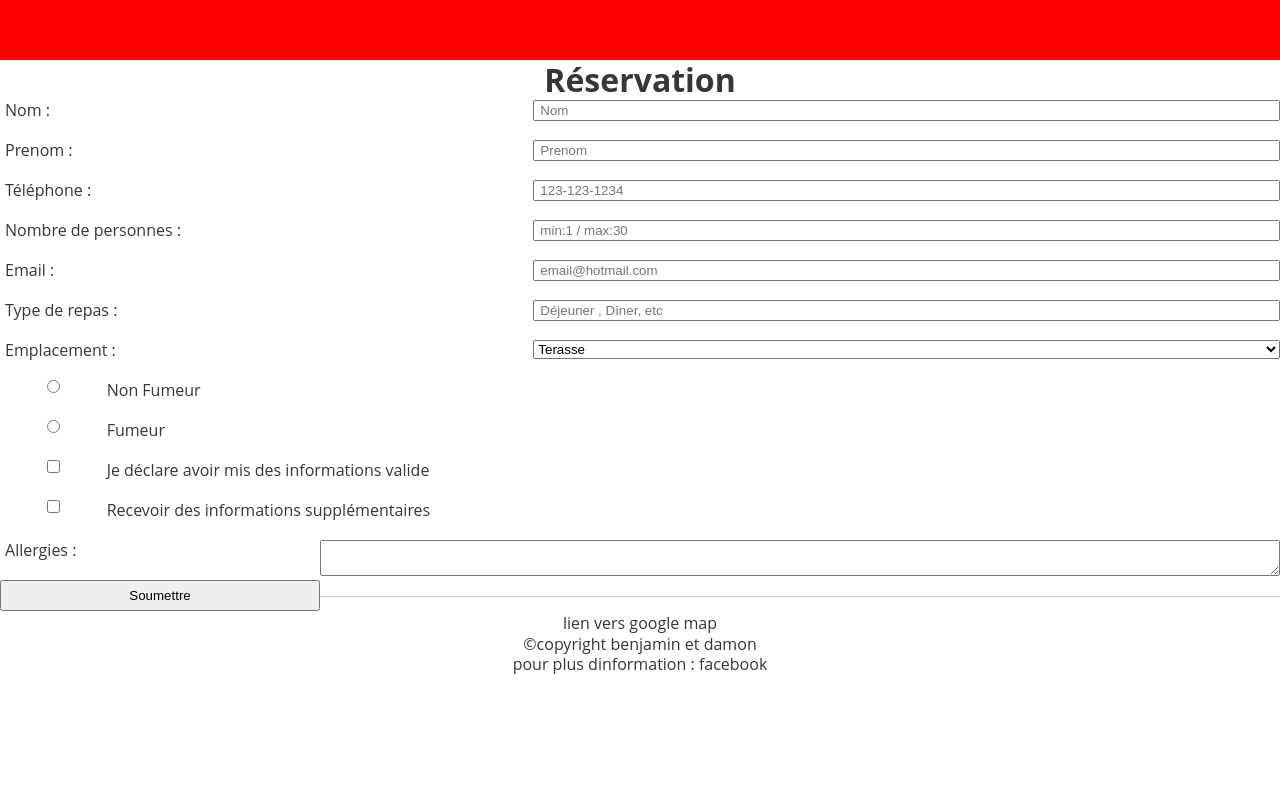
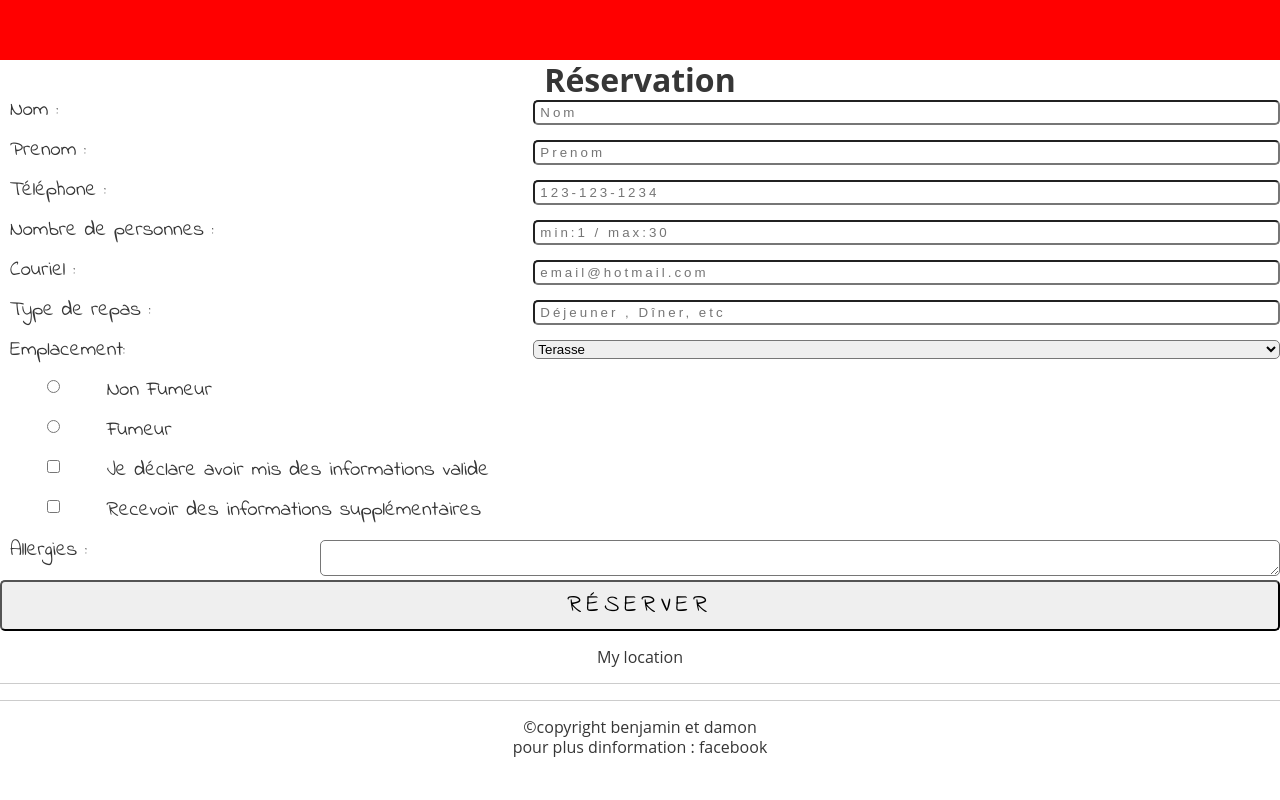
Before and after one commit to quebecyo/TP-BEN-DAMON-HTML5-CSS3, a PHP site: page /form.html in a window 1280 px wide. Run offline with PHP 8.4, Linux system fonts and the light colour scheme.

Commit message:
update 3.2

```diff
--- a/css/style.css
+++ b/css/style.css
@@ -1,27 +1,9 @@
-html, body, body div, span, object, iframe, h1, h2, h3, h4, h5, h6, p, a, blockquote, pre, abbr, address, cite, code, del, dfn, em, img, ins, kbd, q, samp, small, strong, sub, sup, var, b, i, dl, dt, dd, ol, ul, li, fieldset, form, label, legend, table, caption, tbody, tfoot, thead, tr, th, td, article, aside, figure, footer, header, hgroup, menu, nav, section, time, mark, audio, video {
-    background: transparent;
-    border: 0;
-    font-size: 100%;
-    margin: 0;
-    outline: 0;
-    padding: 0;
-    vertical-align: text-top;
+aside, div, section, header, footer, nav {
+	display: block;
 }
-a:link,
-a:visited,
-a:hover,
-a:focus{
-	text-decoration: none;
-}
-
 *{
 	box-sizing: border-box;
 }
-
-aside, div, section, header, footer, nav {
-	display: block;
-}
-
 header{
 	width: 100%;
 	background-color: red;
@@ -47,14 +29,23 @@ h1{
 #wrapper_first section li{
 	height: 40px;
 }
+input, select, textarea{
+	border-radius: 5px;
+}
 input[type=text], input[type=tel],input[type=email], input[type=number],input[type=textarea]{
 	padding-left: 5px;
 	margin: 0;
+	height: 25px;
+	letter-spacing: 3px;
 }
 input[type=radio], input[type=checkbox]{
 	display: inline-block;
 }
 input[type=submit]{
+	font-family: 'Indie Flower', cursive;
+	font-size:1.5em;
+	letter-spacing: 5px;
+	text-transform: uppercase;
 	display: block;
 	position: relative;
 	text-align: center;
@@ -62,8 +53,12 @@ input[type=submit]{
 	margin-right: auto;
 	padding: 6px 0;
 }
+label{
+	font-family: 'Indie Flower', cursive;
+	font-size: 1.3em;
+}
 label.label_styling{
-	padding-left: 5px;
+	padding-left: 10px;
 	margin: 0;
 }
 aside ul{
@@ -73,6 +68,9 @@ aside{
 	width: 100%;
 	text-align: center;
 }
+aside:nth-of-type(2){
+	 z-index: 999;
+}
 footer{
 	position: relative;
 	text-align: center;
--- a/form.html
+++ b/form.html
@@ -3,7 +3,7 @@
 <head>
 	<meta charset="UTF-8">
 	<title>Tp-Ben-Damon-formulaire</title>
-	<link href='https://fonts.googleapis.com/css?family=Lobster' rel='stylesheet' type='text/css'>
+	<link href='https://fonts.googleapis.com/css?family=Indie+Flower' rel='stylesheet' type='text/css'>
 	<link rel="stylesheet" href="css/initialize.min.css"/>
 	<link rel="stylesheet" href="css/style.css"/>
 <!--[if lt IE 9]>
@@ -58,7 +58,7 @@
 						<input type="number" id="nombre" required min="1" max="30" class="col col-xs-9 col-sm-8 col-lg-7" placeholder="min:1 / max:30">
 					</li>
 					<li>
-						<label for="email" class="label_styling col col-xs-3 col-sm-4 col-lg-5">Email :</label>
+						<label for="email" class="label_styling col col-xs-3 col-sm-4 col-lg-5">Couriel :</label>
 						<input type="email" id="email" required placeholder="email@hotmail.com" class="col col-xs-9 col-sm-8 col-lg-7">
 					</li>
 					<li>
@@ -74,7 +74,7 @@
 	                </li>
 
 					<li>
-						<label class="label_styling col col-xs-3 col-sm-4 col-lg-5">Emplacement :</label>
+						<label class="label_styling col col-xs-3 col-sm-4 col-lg-5">Emplacement:</label>
 						<select class="col col-xs-9 col-sm-8 col-lg-7">
 		                    <option>Terasse</option>
 		                    <option>Intérieur</option>
@@ -102,13 +102,15 @@
 					</li>
 
 				</ul>
-			<input type="submit" value="Soumettre" class="col col-xs-12 col-sm-6 col-lg-3" name="" />
+			<input type="submit" value="Réserver" class="col col-xs-12 col-sm-12 col-lg-12" name="" />
 
 		</form>
 		</section>
 	</div>
+	<!-- séparer le submit button des asides -->
 	<hr>
-	<div id="wrapper_aside">
+	<hr>
+	<!---->
 		<aside>
             <ul>
                 <li>
@@ -141,11 +143,12 @@
                 </li>
             </ul>
         </aside>
+        <hr>
         <aside>
-        	<a href="">lien vers google map</a>
+        	<a href="https://www.google.com/maps?ll=45.718432,-73.829351	&amp;z=11	&amp;t=m	&amp;hl=fr	&amp;gl=US	&amp;mapclient=embed	&amp;q=45%C2%B043%2734.3%22N+73%C2%B049%2722.7%22W@45.7261953,-73.8229832">My location</a>
     	</aside>
-	</div>
-
+	<hr>
+	<hr>
 	<footer>
 	    <p>&copy;copyright benjamin et damon</p>
 	    <p>pour plus dinformation : facebook</p>
```
Also changed, not shown: images/google-maps-logo.jpg (added).
